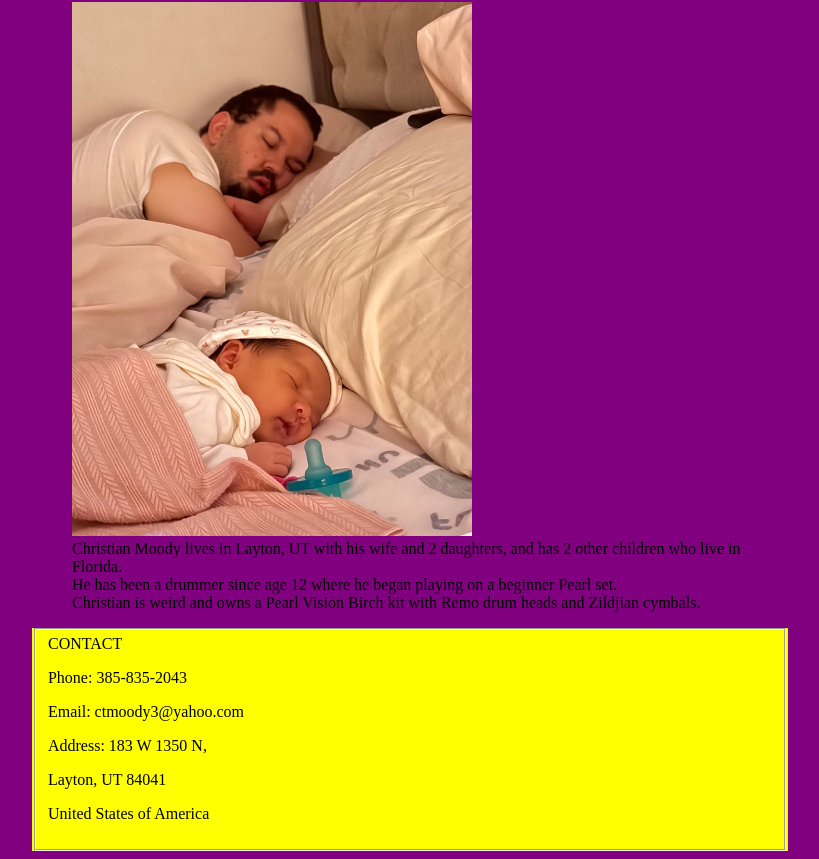
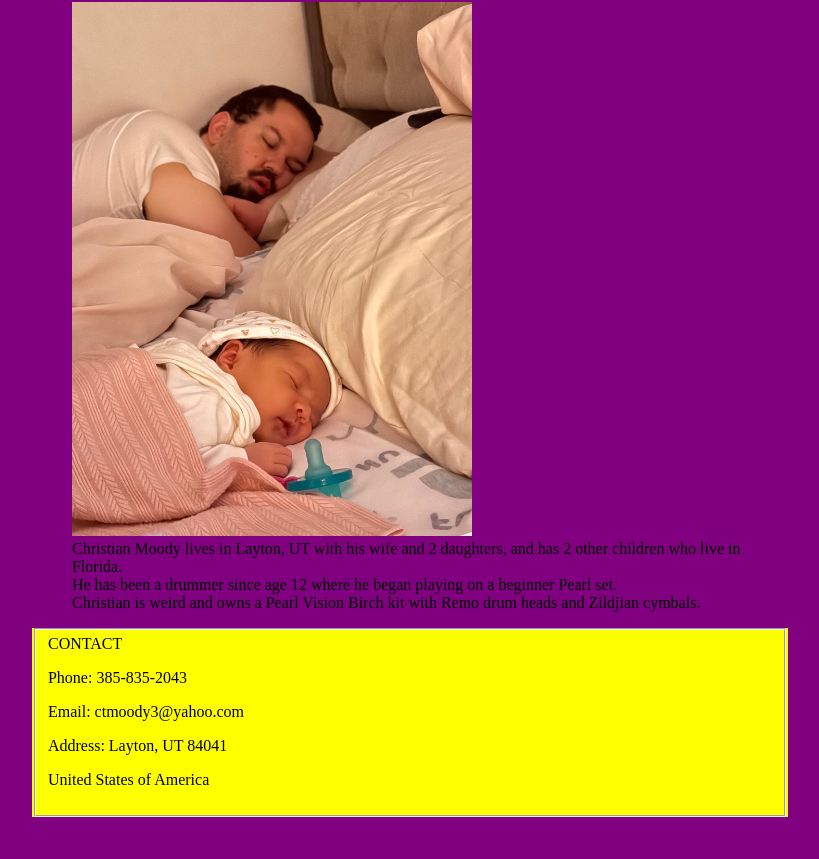
Before and after one commit to ctmoody3/CTMdrums, a plain HTML site: page index.html/index.html in a window 1280 px wide. Shown: the part 1301-2160 px from the top of the page, without its empty margins (354-1173 px from the left). After the commit the page ends 2126 px from the top, so only its background shows below. Drawn offline with Linux system fonts and the light colour scheme.

Commit message:
Update index.html

```diff
--- a/index.html/index.html
+++ b/index.html/index.html
@@ -70,8 +70,7 @@
                 CONTACT
                 <p>Phone:   385-835-2043</p>
                 <p>Email:   ctmoody3@yahoo.com</p>
-                <p>Address: 183 W 1350 N,</p>
-                <p>Layton, UT 84041</p>
+                <p>Address: Layton, UT 84041</p>
                 <p>United States of America</p>
                 </fieldset>
             </footer>
```
